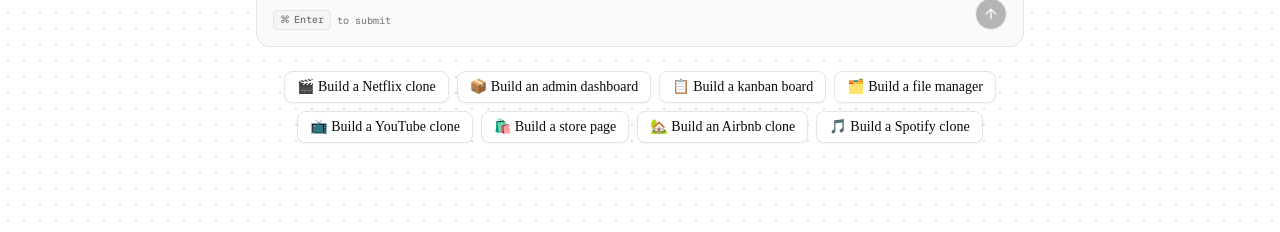
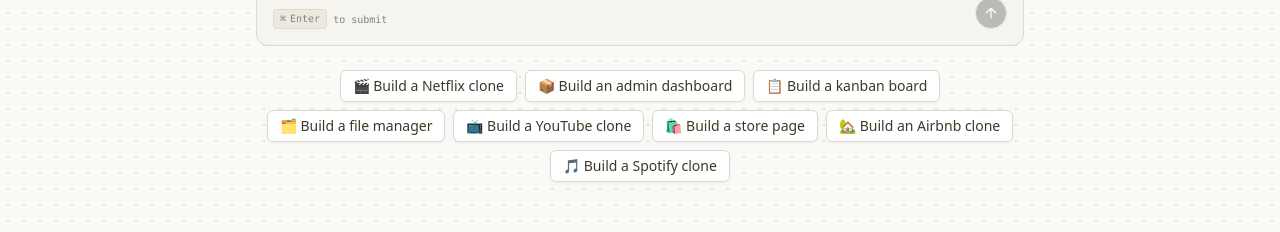
Before and after one commit to abhijeethkv17/Buildflow-AI, a Next.js app: page / in a window 1280 px wide. Shown: the part 411-643 px from the top of the page. Built offline with nearby package versions, Linux system fonts and the light colour scheme; no server answers.

Commit message:
15: Added Custom Theme to the Platform

```diff
--- a/src/app/globals.css
+++ b/src/app/globals.css
@@ -4,117 +4,169 @@
 
 @custom-variant dark (&:is(.dark *));
 
+:root {
+  --background: oklch(0.9818 0.0054 95.0986);
+  --foreground: oklch(0.3438 0.0269 95.7226);
+  --card: oklch(0.9818 0.0054 95.0986);
+  --card-foreground: oklch(0.1908 0.002 106.5859);
+  --popover: oklch(1 0 0);
+  --popover-foreground: oklch(0.2671 0.0196 98.939);
+  --primary: oklch(0.6171 0.1375 39.0427);
+  --primary-foreground: oklch(1 0 0);
+  --secondary: oklch(0.9245 0.0138 92.9892);
+  --secondary-foreground: oklch(0.4334 0.0177 98.6048);
+  --muted: oklch(0.9341 0.0153 90.239);
+  --muted-foreground: oklch(0.6059 0.0075 97.4233);
+  --accent: oklch(0.9245 0.0138 92.9892);
+  --accent-foreground: oklch(0.2671 0.0196 98.939);
+  --destructive: oklch(0.1908 0.002 106.5859);
+  --destructive-foreground: oklch(1 0 0);
+  --border: oklch(0.8847 0.0069 97.3627);
+  --input: oklch(0.7621 0.0156 98.3528);
+  --ring: oklch(0.5937 0.1673 253.063);
+  --chart-1: oklch(0.5583 0.1276 42.9956);
+  --chart-2: oklch(0.6898 0.1581 290.4107);
+  --chart-3: oklch(0.8816 0.0276 93.128);
+  --chart-4: oklch(0.8822 0.0403 298.1792);
+  --chart-5: oklch(0.5608 0.1348 42.0584);
+  --sidebar: oklch(0.9663 0.008 98.8792);
+  --sidebar-foreground: oklch(0.359 0.0051 106.6524);
+  --sidebar-primary: oklch(0.6171 0.1375 39.0427);
+  --sidebar-primary-foreground: oklch(0.9881 0 0);
+  --sidebar-accent: oklch(0.9245 0.0138 92.9892);
+  --sidebar-accent-foreground: oklch(0.325 0 0);
+  --sidebar-border: oklch(0.9401 0 0);
+  --sidebar-ring: oklch(0.7731 0 0);
+  --font-sans:
+    ui-sans-serif, system-ui, -apple-system, BlinkMacSystemFont, "Segoe UI",
+    Roboto, "Helvetica Neue", Arial, "Noto Sans", sans-serif,
+    "Apple Color Emoji", "Segoe UI Emoji", "Segoe UI Symbol", "Noto Color Emoji";
+  --font-serif: ui-serif, Georgia, Cambria, "Times New Roman", Times, serif;
+  --font-mono:
+    ui-monospace, SFMono-Regular, Menlo, Monaco, Consolas, "Liberation Mono",
+    "Courier New", monospace;
+  --radius: 0.5rem;
+  --shadow-2xs: 0 1px 3px 0px hsl(0 0% 0% / 0.05);
+  --shadow-xs: 0 1px 3px 0px hsl(0 0% 0% / 0.05);
+  --shadow-sm:
+    0 1px 3px 0px hsl(0 0% 0% / 0.1), 0 1px 2px -1px hsl(0 0% 0% / 0.1);
+  --shadow: 0 1px 3px 0px hsl(0 0% 0% / 0.1), 0 1px 2px -1px hsl(0 0% 0% / 0.1);
+  --shadow-md:
+    0 1px 3px 0px hsl(0 0% 0% / 0.1), 0 2px 4px -1px hsl(0 0% 0% / 0.1);
+  --shadow-lg:
+    0 1px 3px 0px hsl(0 0% 0% / 0.1), 0 4px 6px -1px hsl(0 0% 0% / 0.1);
+  --shadow-xl:
+    0 1px 3px 0px hsl(0 0% 0% / 0.1), 0 8px 10px -1px hsl(0 0% 0% / 0.1);
+  --shadow-2xl: 0 1px 3px 0px hsl(0 0% 0% / 0.25);
+}
+
+.dark {
+  --background: oklch(0.2679 0.0036 106.6427);
+  --foreground: oklch(0.8074 0.0142 93.0137);
+  --card: oklch(0.2679 0.0036 106.6427);
+  --card-foreground: oklch(0.9818 0.0054 95.0986);
+  --popover: oklch(0.3085 0.0035 106.6039);
+  --popover-foreground: oklch(0.9211 0.004 106.4781);
+  --primary: oklch(0.6724 0.1308 38.7559);
+  --primary-foreground: oklch(1 0 0);
+  --secondary: oklch(0.9818 0.0054 95.0986);
+  --secondary-foreground: oklch(0.3085 0.0035 106.6039);
+  --muted: oklch(0.2213 0.0038 106.707);
+  --muted-foreground: oklch(0.7713 0.0169 99.0657);
+  --accent: oklch(0.213 0.0078 95.4245);
+  --accent-foreground: oklch(0.9663 0.008 98.8792);
+  --destructive: oklch(0.6368 0.2078 25.3313);
+  --destructive-foreground: oklch(1 0 0);
+  --border: oklch(0.3618 0.0101 106.8928);
+  --input: oklch(0.4336 0.0113 100.2195);
+  --ring: oklch(0.5937 0.1673 253.063);
+  --chart-1: oklch(0.5583 0.1276 42.9956);
+  --chart-2: oklch(0.6898 0.1581 290.4107);
+  --chart-3: oklch(0.213 0.0078 95.4245);
+  --chart-4: oklch(0.3074 0.0516 289.323);
+  --chart-5: oklch(0.5608 0.1348 42.0584);
+  --sidebar: oklch(0.2357 0.0024 67.7077);
+  --sidebar-foreground: oklch(0.8074 0.0142 93.0137);
+  --sidebar-primary: oklch(0.325 0 0);
+  --sidebar-primary-foreground: oklch(0.9881 0 0);
+  --sidebar-accent: oklch(0.168 0.002 106.6177);
+  --sidebar-accent-foreground: oklch(0.8074 0.0142 93.0137);
+  --sidebar-border: oklch(0.9401 0 0);
+  --sidebar-ring: oklch(0.7731 0 0);
+  --font-sans:
+    ui-sans-serif, system-ui, -apple-system, BlinkMacSystemFont, "Segoe UI",
+    Roboto, "Helvetica Neue", Arial, "Noto Sans", sans-serif,
+    "Apple Color Emoji", "Segoe UI Emoji", "Segoe UI Symbol", "Noto Color Emoji";
+  --font-serif: ui-serif, Georgia, Cambria, "Times New Roman", Times, serif;
+  --font-mono:
+    ui-monospace, SFMono-Regular, Menlo, Monaco, Consolas, "Liberation Mono",
+    "Courier New", monospace;
+  --radius: 0.5rem;
+  --shadow-2xs: 0 1px 3px 0px hsl(0 0% 0% / 0.05);
+  --shadow-xs: 0 1px 3px 0px hsl(0 0% 0% / 0.05);
+  --shadow-sm:
+    0 1px 3px 0px hsl(0 0% 0% / 0.1), 0 1px 2px -1px hsl(0 0% 0% / 0.1);
+  --shadow: 0 1px 3px 0px hsl(0 0% 0% / 0.1), 0 1px 2px -1px hsl(0 0% 0% / 0.1);
+  --shadow-md:
+    0 1px 3px 0px hsl(0 0% 0% / 0.1), 0 2px 4px -1px hsl(0 0% 0% / 0.1);
+  --shadow-lg:
+    0 1px 3px 0px hsl(0 0% 0% / 0.1), 0 4px 6px -1px hsl(0 0% 0% / 0.1);
+  --shadow-xl:
+    0 1px 3px 0px hsl(0 0% 0% / 0.1), 0 8px 10px -1px hsl(0 0% 0% / 0.1);
+  --shadow-2xl: 0 1px 3px 0px hsl(0 0% 0% / 0.25);
+}
+
 @theme inline {
   --color-background: var(--background);
   --color-foreground: var(--foreground);
+  --color-card: var(--card);
+  --color-card-foreground: var(--card-foreground);
+  --color-popover: var(--popover);
+  --color-popover-foreground: var(--popover-foreground);
+  --color-primary: var(--primary);
+  --color-primary-foreground: var(--primary-foreground);
+  --color-secondary: var(--secondary);
+  --color-secondary-foreground: var(--secondary-foreground);
+  --color-muted: var(--muted);
+  --color-muted-foreground: var(--muted-foreground);
+  --color-accent: var(--accent);
+  --color-accent-foreground: var(--accent-foreground);
+  --color-destructive: var(--destructive);
+  --color-destructive-foreground: var(--destructive-foreground);
+  --color-border: var(--border);
+  --color-input: var(--input);
+  --color-ring: var(--ring);
+  --color-chart-1: var(--chart-1);
+  --color-chart-2: var(--chart-2);
+  --color-chart-3: var(--chart-3);
+  --color-chart-4: var(--chart-4);
+  --color-chart-5: var(--chart-5);
+  --color-sidebar: var(--sidebar);
+  --color-sidebar-foreground: var(--sidebar-foreground);
+  --color-sidebar-primary: var(--sidebar-primary);
+  --color-sidebar-primary-foreground: var(--sidebar-primary-foreground);
+  --color-sidebar-accent: var(--sidebar-accent);
+  --color-sidebar-accent-foreground: var(--sidebar-accent-foreground);
+  --color-sidebar-border: var(--sidebar-border);
+  --color-sidebar-ring: var(--sidebar-ring);
+
   --font-sans: var(--font-sans);
-  --font-mono: var(--font-geist-mono);
-  --font-heading: var(--font-sans);
-  --color-sidebar-ring: var(--sidebar-ring);
-  --color-sidebar-border: var(--sidebar-border);
-  --color-sidebar-accent-foreground: var(--sidebar-accent-foreground);
-  --color-sidebar-accent: var(--sidebar-accent);
-  --color-sidebar-primary-foreground: var(--sidebar-primary-foreground);
-  --color-sidebar-primary: var(--sidebar-primary);
-  --color-sidebar-foreground: var(--sidebar-foreground);
-  --color-sidebar: var(--sidebar);
-  --color-chart-5: var(--chart-5);
-  --color-chart-4: var(--chart-4);
-  --color-chart-3: var(--chart-3);
-  --color-chart-2: var(--chart-2);
-  --color-chart-1: var(--chart-1);
-  --color-ring: var(--ring);
-  --color-input: var(--input);
-  --color-border: var(--border);
-  --color-destructive: var(--destructive);
-  --color-accent-foreground: var(--accent-foreground);
-  --color-accent: var(--accent);
-  --color-muted-foreground: var(--muted-foreground);
-  --color-muted: var(--muted);
-  --color-secondary-foreground: var(--secondary-foreground);
-  --color-secondary: var(--secondary);
-  --color-primary-foreground: var(--primary-foreground);
-  --color-primary: var(--primary);
-  --color-popover-foreground: var(--popover-foreground);
-  --color-popover: var(--popover);
-  --color-card-foreground: var(--card-foreground);
-  --color-card: var(--card);
-  --radius-sm: calc(var(--radius) * 0.6);
-  --radius-md: calc(var(--radius) * 0.8);
+  --font-mono: var(--font-mono);
+  --font-serif: var(--font-serif);
+
+  --radius-sm: calc(var(--radius) - 4px);
+  --radius-md: calc(var(--radius) - 2px);
   --radius-lg: var(--radius);
-  --radius-xl: calc(var(--radius) * 1.4);
-  --radius-2xl: calc(var(--radius) * 1.8);
-  --radius-3xl: calc(var(--radius) * 2.2);
-  --radius-4xl: calc(var(--radius) * 2.6);
-}
+  --radius-xl: calc(var(--radius) + 4px);
 
-:root {
-  --background: oklch(1 0 0);
-  --foreground: oklch(0.145 0 0);
-  --card: oklch(1 0 0);
-  --card-foreground: oklch(0.145 0 0);
-  --popover: oklch(1 0 0);
-  --popover-foreground: oklch(0.145 0 0);
-  --primary: oklch(0.205 0 0);
-  --primary-foreground: oklch(0.985 0 0);
-  --secondary: oklch(0.97 0 0);
-  --secondary-foreground: oklch(0.205 0 0);
-  --muted: oklch(0.97 0 0);
-  --muted-foreground: oklch(0.556 0 0);
-  --accent: oklch(0.97 0 0);
-  --accent-foreground: oklch(0.205 0 0);
-  --destructive: oklch(0.577 0.245 27.325);
-  --border: oklch(0.922 0 0);
-  --input: oklch(0.922 0 0);
-  --ring: oklch(0.708 0 0);
-  --chart-1: oklch(0.87 0 0);
-  --chart-2: oklch(0.556 0 0);
-  --chart-3: oklch(0.439 0 0);
-  --chart-4: oklch(0.371 0 0);
-  --chart-5: oklch(0.269 0 0);
-  --radius: 0.625rem;
-  --sidebar: oklch(0.985 0 0);
-  --sidebar-foreground: oklch(0.145 0 0);
-  --sidebar-primary: oklch(0.205 0 0);
-  --sidebar-primary-foreground: oklch(0.985 0 0);
-  --sidebar-accent: oklch(0.97 0 0);
-  --sidebar-accent-foreground: oklch(0.205 0 0);
-  --sidebar-border: oklch(0.922 0 0);
-  --sidebar-ring: oklch(0.708 0 0);
-}
-
-.dark {
-  --background: oklch(0.145 0 0);
-  --foreground: oklch(0.985 0 0);
-  --card: oklch(0.205 0 0);
-  --card-foreground: oklch(0.985 0 0);
-  --popover: oklch(0.205 0 0);
-  --popover-foreground: oklch(0.985 0 0);
-  --primary: oklch(0.922 0 0);
-  --primary-foreground: oklch(0.205 0 0);
-  --secondary: oklch(0.269 0 0);
-  --secondary-foreground: oklch(0.985 0 0);
-  --muted: oklch(0.269 0 0);
-  --muted-foreground: oklch(0.708 0 0);
-  --accent: oklch(0.269 0 0);
-  --accent-foreground: oklch(0.985 0 0);
-  --destructive: oklch(0.704 0.191 22.216);
-  --border: oklch(1 0 0 / 10%);
-  --input: oklch(1 0 0 / 15%);
-  --ring: oklch(0.556 0 0);
-  --chart-1: oklch(0.87 0 0);
-  --chart-2: oklch(0.556 0 0);
-  --chart-3: oklch(0.439 0 0);
-  --chart-4: oklch(0.371 0 0);
-  --chart-5: oklch(0.269 0 0);
-  --sidebar: oklch(0.205 0 0);
-  --sidebar-foreground: oklch(0.985 0 0);
-  --sidebar-primary: oklch(0.488 0.243 264.376);
-  --sidebar-primary-foreground: oklch(0.985 0 0);
-  --sidebar-accent: oklch(0.269 0 0);
-  --sidebar-accent-foreground: oklch(0.985 0 0);
-  --sidebar-border: oklch(1 0 0 / 10%);
-  --sidebar-ring: oklch(0.556 0 0);
+  --shadow-2xs: var(--shadow-2xs);
+  --shadow-xs: var(--shadow-xs);
+  --shadow-sm: var(--shadow-sm);
+  --shadow: var(--shadow);
+  --shadow-md: var(--shadow-md);
+  --shadow-lg: var(--shadow-lg);
+  --shadow-xl: var(--shadow-xl);
+  --shadow-2xl: var(--shadow-2xl);
 }
 
 @layer base {
@@ -124,7 +176,56 @@
   body {
     @apply bg-background text-foreground;
   }
-  html {
-    @apply font-sans;
+}
+
+@layer base {
+  button:not([disabled]),
+  [role="button"]:not([disabled]) {
+    cursor: pointer;
   }
 }
+
+/* Animations */
+@theme inline {
+  --animate-first: moveVertical 30s ease infinite;
+  --animate-second: moveInCircle 20s reverse infinite;
+  --animate-third: moveInCircle 40s linear infinite;
+  --animate-fourth: moveHorizontal 40s ease infinite;
+  --animate-fifth: moveInCircle 20s ease infinite;
+
+  @keyframes moveHorizontal {
+    0% {
+      transform: translateX(-50%) translateY(-10%);
+    }
+    50% {
+      transform: translateX(50%) translateY(10%);
+    }
+    100% {
+      transform: translateX(-50%) translateY(-10%);
+    }
+  }
+
+  @keyframes moveInCircle {
+    0% {
+      transform: rotate(0deg);
+    }
+    50% {
+      transform: rotate(180deg);
+    }
+    100% {
+      transform: rotate(360deg);
+    }
+  }
+
+  @keyframes moveVertical {
+    0% {
+      transform: translateY(-50%);
+    }
+    50% {
+      transform: translateY(50%);
+    }
+    100% {
+      transform: translateY(-50%);
+    }
+  }
+}
```
